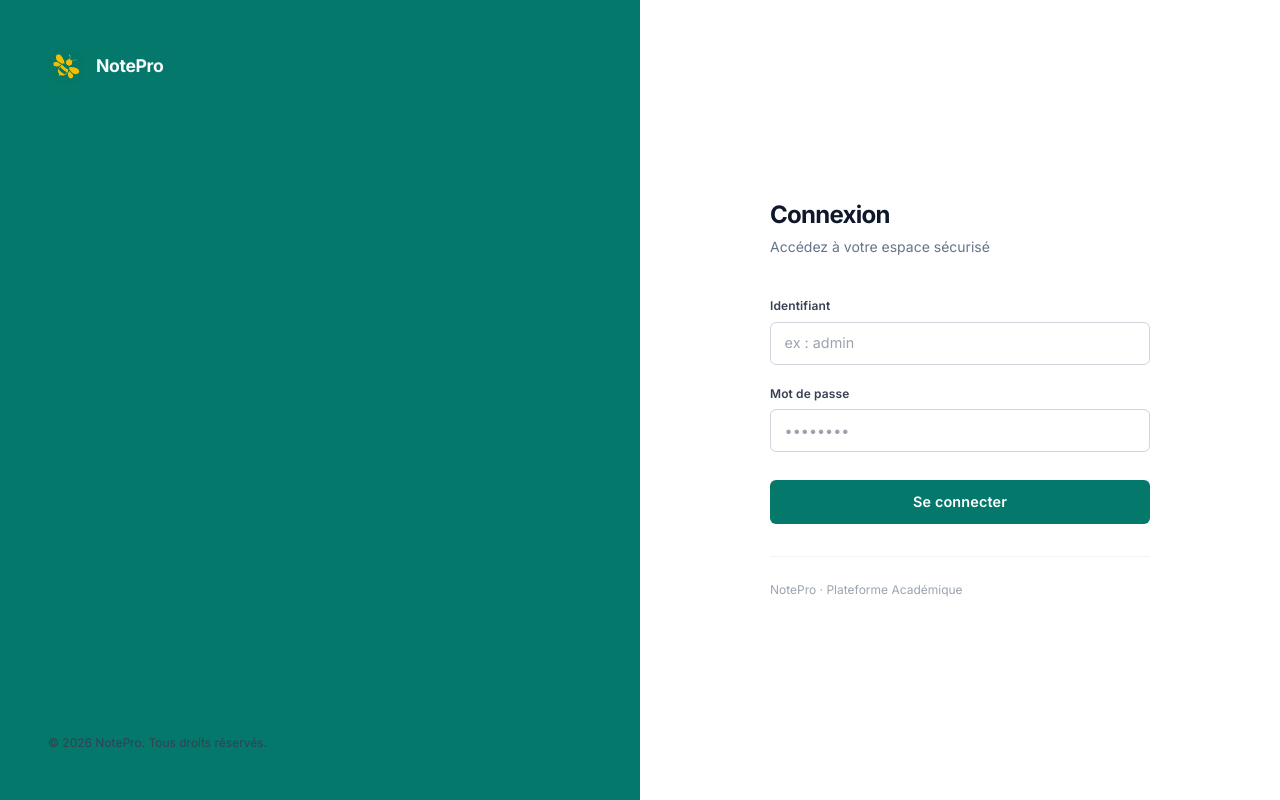
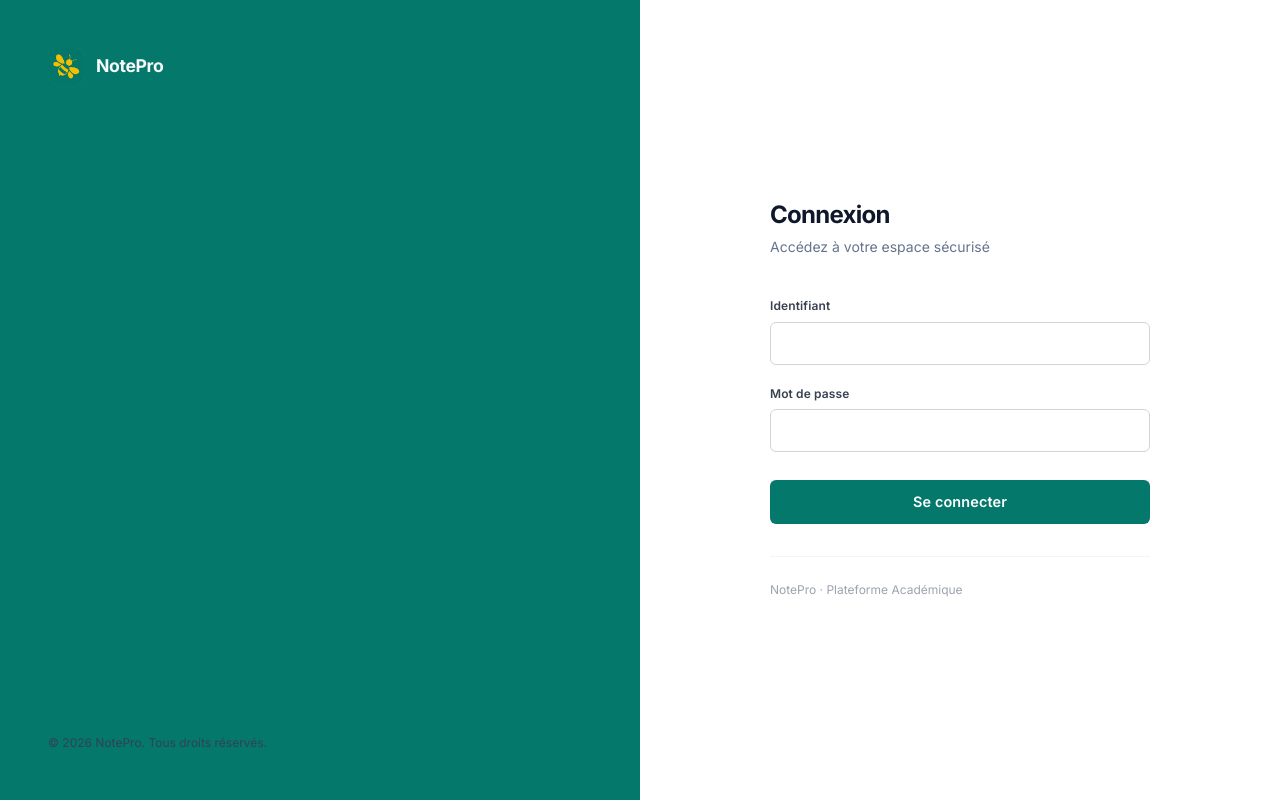
Before and after one commit to Bat-coding/NotePro, a Flask app: page /auth/login in a window 1280 px wide. Run offline with Flask 3, Linux system fonts and the light colour scheme; parts of the project's set-up code (start-up, migrations or seed data) failed here and were passed over.

Commit message:
feat: add login page template and update README installation instructions

```diff
--- a/app/templates/login.html
+++ b/app/templates/login.html
@@ -254,10 +254,10 @@
         {{ form.hidden_tag() }}
 
         <label class="field-label" for="username">Identifiant</label>
-        {{ form.username(class="field-input", placeholder="ex : admin", id="username", autocomplete="username") }}
+        {{ form.username(class="field-input", id="username", autocomplete="username") }}
 
         <label class="field-label" for="password">Mot de passe</label>
-        {{ form.password(class="field-input", placeholder="••••••••", id="password", autocomplete="current-password") }}
+        {{ form.password(class="field-input", id="password", autocomplete="current-password") }}
 
         <button type="submit" class="btn-submit">Se connecter</button>
       </form>
```
Also changed, not shown: README.md.
